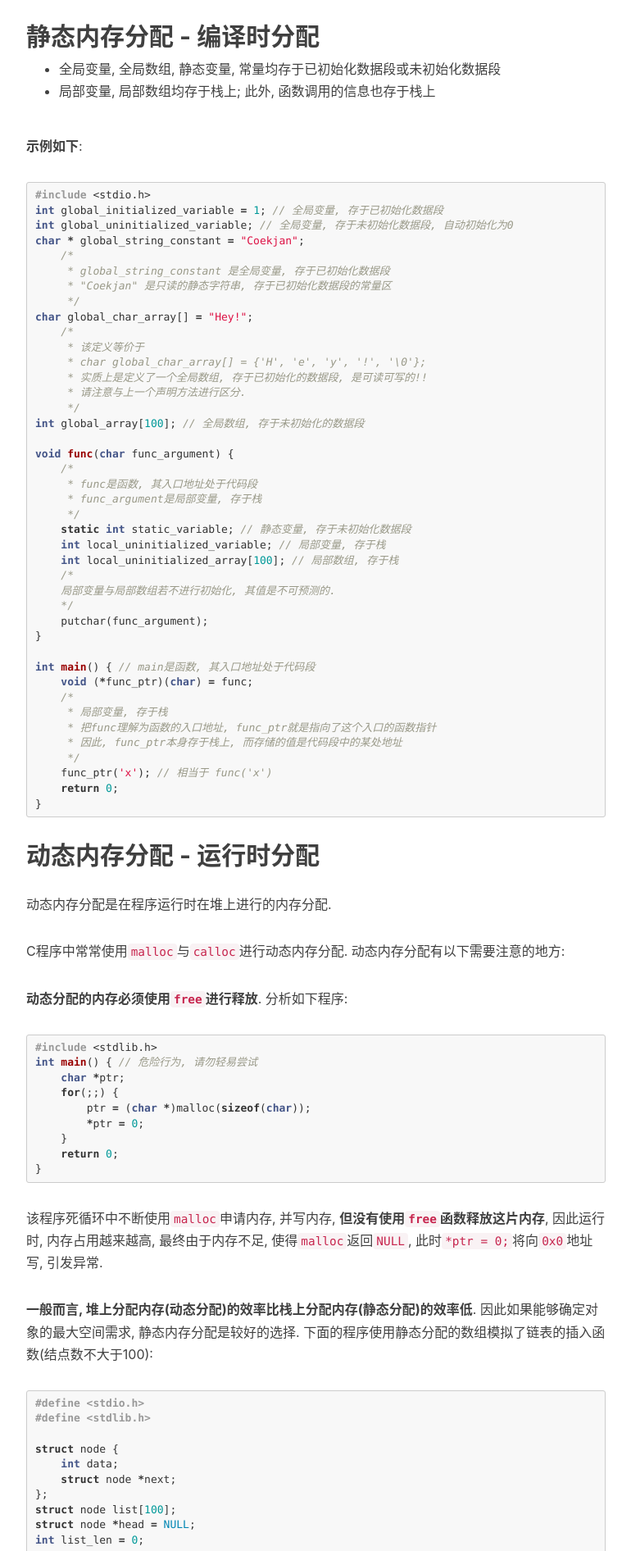
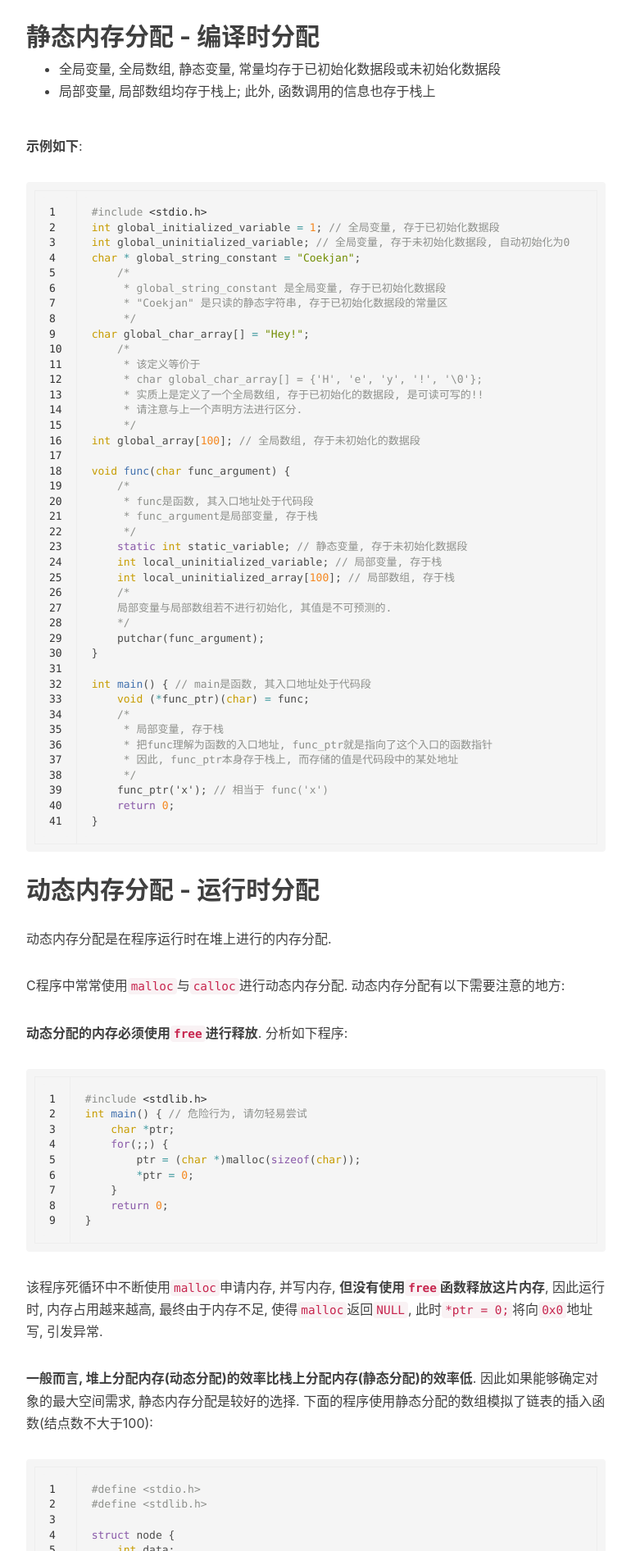
Before and after one commit to Coekjan/coekjan.github.io, a Jekyll site: the page built from _posts/C-Programming/2021-01-18-Memory-Space-And-Allocation.md, in a window 1280 px wide. Shown: the part 1085-2977 px from the top of the page at 82% size, without its empty margins (233-1003 px from the left). Built offline with Jekyll 4.4.1, drawn with Linux system fonts in a browser that asks for light colours; nearby versions of some CDN libraries; comment, search, counter and statistics services are not loaded; some of the changed text lies outside the part shown.

Commit message:
Optimize code-block

```diff
--- a/_config.yml
+++ b/_config.yml
@@ -48,12 +48,12 @@ highlighter: rouge
 kramdown:
   input: GFM                            # use Github Flavored Markdown !important
   syntax_highlighter: rouge
-  # syntax_highlighter_opts:
-  #     span:
-  #       line_numbers: false
-  #     block:
-  #       line_numbers: true
-  #       start_line: 1
+  syntax_highlighter_opts:
+      span:
+        line_numbers: false
+      block:
+        line_numbers: true
+        start_line: 1
 
 
 # Gitalk
--- a/css/hux-blog.css
+++ b/css/hux-blog.css
@@ -282,7 +282,7 @@ pre,
 }
 pre code {
   display: block;
-  width: auto;
+  width: fit-content;
   white-space: pre;
   word-wrap: normal;
 }
--- a/css/syntax.css
+++ b/css/syntax.css
@@ -1,84 +1,136 @@
-/* to make lines scroll instead of wrap */
-/* from http://stackoverflow.com/a/23393920 */
+// Atom's One Dark theme for Jekyll
+// Credits: https://github.com/mgyongyosi/OneDarkJekyll/
 
-.highlight pre code * {
-  white-space: pre-wrap;
+.highlight pre,
+.highlight code,
+.highlight .hll { background-color: #f9f9f9;}
+.highlight .c { color: #8e908c } /* Comment */
+.highlight .err { color: #c82829 } /* Error */
+.highlight .k { color: #8959a8 } /* Keyword */
+.highlight .l { color: #f5871f } /* Literal */
+.highlight .n { color: #4d4d4c } /* Name */
+.highlight .o { color: #3e999f } /* Operator */
+.highlight .p { color: #4d4d4c } /* Punctuation */
+.highlight .cm { color: #8e908c } /* Comment.Multiline */
+.highlight .cp { color: #8e908c } /* Comment.Preproc */
+.highlight .c1 { color: #8e908c } /* Comment.Single */
+.highlight .cs { color: #8e908c } /* Comment.Special */
+.highlight .gd { color: #c82829 } /* Generic.Deleted */
+.highlight .ge { font-style: italic } /* Generic.Emph */
+.highlight .gh { color: #4d4d4c; font-weight: bold } /* Generic.Heading */
+.highlight .gi { color: #718c00 } /* Generic.Inserted */
+.highlight .gp { color: #8e908c; font-weight: bold } /* Generic.Prompt */
+.highlight .gs { font-weight: bold } /* Generic.Strong */
+.highlight .gu { color: #3e999f; font-weight: bold } /* Generic.Subheading */
+.highlight .kc { color: #8959a8 } /* Keyword.Constant */
+.highlight .kd { color: #8959a8 } /* Keyword.Declaration */
+.highlight .kn { color: #3e999f } /* Keyword.Namespace */
+.highlight .kp { color: #8959a8 } /* Keyword.Pseudo */
+.highlight .kr { color: #8959a8 } /* Keyword.Reserved */
+.highlight .kt { color: #c79c00 } /* Keyword.Type */
+.highlight .ld { color: #718c00 } /* Literal.Date */
+.highlight .m { color: #f5871f } /* Literal.Number */
+.highlight .s { color: #718c00 } /* Literal.String */
+.highlight .na { color: #4271ae } /* Name.Attribute */
+.highlight .nb { color: #4d4d4c } /* Name.Builtin */
+.highlight .nc { color: #c79c00 } /* Name.Class */
+.highlight .no { color: #c82829 } /* Name.Constant */
+.highlight .nd { color: #3e999f } /* Name.Decorator */
+.highlight .ni { color: #4d4d4c } /* Name.Entity */
+.highlight .ne { color: #c82829 } /* Name.Exception */
+.highlight .nf { color: #4271ae } /* Name.Function */
+.highlight .nl { color: #4d4d4c } /* Name.Label */
+.highlight .nn { color: #c79c00 } /* Name.Namespace */
+.highlight .nx { color: #4271ae } /* Name.Other */
+.highlight .py { color: #4d4d4c } /* Name.Property */
+.highlight .nt { color: #3e999f } /* Name.Tag */
+.highlight .nv { color: #c82829 } /* Name.Variable */
+.highlight .ow { color: #3e999f } /* Operator.Word */
+.highlight .w { color: #4d4d4c } /* Text.Whitespace */
+.highlight .mf { color: #f5871f } /* Literal.Number.Float */
+.highlight .mh { color: #f5871f } /* Literal.Number.Hex */
+.highlight .mi { color: #f5871f } /* Literal.Number.Integer */
+.highlight .mo { color: #f5871f } /* Literal.Number.Oct */
+.highlight .sb { color: #718c00 } /* Literal.String.Backtick */
+.highlight .sc { color: #4d4d4c } /* Literal.String.Char */
+.highlight .sd { color: #8e908c } /* Literal.String.Doc */
+.highlight .s2 { color: #718c00 } /* Literal.String.Double */
+.highlight .se { color: #f5871f } /* Literal.String.Escape */
+.highlight .sh { color: #718c00 } /* Literal.String.Heredoc */
+.highlight .si { color: #f5871f } /* Literal.String.Interpol */
+.highlight .sx { color: #718c00 } /* Literal.String.Other */
+.highlight .sr { color: #718c00 } /* Literal.String.Regex */
+.highlight .s1 { color: #718c00 } /* Literal.String.Single */
+.highlight .ss { color: #718c00 } /* Literal.String.Symbol */
+.highlight .bp { color: #4d4d4c } /* Name.Builtin.Pseudo */
+.highlight .vc { color: #c82829 } /* Name.Variable.Class */
+.highlight .vg { color: #c82829 } /* Name.Variable.Global */
+.highlight .vi { color: #c82829 } /* Name.Variable.Instance */
+.highlight .il { color: #f5871f } /* Literal.Number.Integer.Long */
+
+// Customize for Hux Blog
+.highlighter-rouge .highlight {
+  margin-bottom: 10px;
+  border-radius: 6px;
+  pre {
+    font-size: 14px;
+    line-height: 1.5;
+    color: #555;
+    background: transparent;
+    border: 0;
+    margin: 0;
+    padding: 0;
+    word-wrap: normal; // Safari Bug
+  }
+  .rouge-table {
+    .rouge-gutter,
+    .rouge-code {
+      border: 0 !important;
+    }
+  }
+  .rouge-code {
+    pre {
+      color: #717172; // default color for nil-lang code
+    }
+  }
+  .table-responsive {
+    margin: 0px;
+    border: 0px;
+  }
+  .table {
+    margin: 0px;
+    table-layout: fixed;
+  }
+  table > tbody > tr {
+    > td {
+      margin: 0;
+      border: 0;
+      padding: 0;
+      > pre {
+        padding: 14px;
+      }
+    }
+  }
+  td.rouge-gutter {
+    width: 56px;
+  }
+  .lineno {
+    text-align: right;
+    // border-right: 1px solid #373434;
+    border-radius: 0px;
+  }
 }
-
-.highlight pre {
-  overflow-x: auto;
+/* Landscape phones and down */
+@media (max-width: 480px) {
+  .highlighter-rouge .highlight {
+    margin-left: -15px;
+    margin-right: -15px;
+    border-radius: 0px;
+    td.rouge-gutter {
+      width: 36px;
+    }
+    table > tbody > tr > td > pre {
+      padding: 14px 10px;
+    }
+  }
 }
-
-/* .highlight pre code {
-  white-space: pre-line;
-} */
-
-
-/*
- * GitHub style for Pygments syntax highlighter, for use with Jekyll
- * Courtesy of GitHub.com
- */
-
-.highlight pre, pre, .highlight .hll { background-color: #f8f8f8; border: 1px solid #ccc; padding: 6px 10px; border-radius: 3px; }
-.highlight .c { color: #999988; font-style: italic; }
-.highlight .err { color: #a61717; background-color: #e3d2d2; }
-.highlight .k { font-weight: bold; }
-.highlight .o { font-weight: bold; }
-.highlight .cm { color: #999988; font-style: italic; }
-.highlight .cp { color: #999999; font-weight: bold; }
-.highlight .c1 { color: #999988; font-style: italic; }
-.highlight .cs { color: #999999; font-weight: bold; font-style: italic; }
-.highlight .gd { color: #000000; background-color: #ffdddd; }
-.highlight .gd .x { color: #000000; background-color: #ffaaaa; }
-.highlight .ge { font-style: italic; }
-.highlight .gr { color: #aa0000; }
-.highlight .gh { color: #999999; }
-.highlight .gi { color: #000000; background-color: #ddffdd; }
-.highlight .gi .x { color: #000000; background-color: #aaffaa; }
-.highlight .go { color: #888888; }
-.highlight .gp { color: #555555; }
-.highlight .gs { font-weight: bold; }
-.highlight .gu { color: #800080; font-weight: bold; }
-.highlight .gt { color: #aa0000; }
-.highlight .kc { font-weight: bold; }
-.highlight .kd { font-weight: bold; }
-.highlight .kn { font-weight: bold; }
-.highlight .kp { font-weight: bold; }
-.highlight .kr { font-weight: bold; }
-.highlight .kt { color: #445588; font-weight: bold; }
-.highlight .m { color: #009999; }
-.highlight .s { color: #dd1144; }
-.highlight .n { color: #333333; }
-.highlight .na { color: teal; }
-.highlight .nb { color: #0086b3; }
-.highlight .nc { color: #445588; font-weight: bold; }
-.highlight .no { color: teal; }
-.highlight .ni { color: purple; }
-.highlight .ne { color: #990000; font-weight: bold; }
-.highlight .nf { color: #990000; font-weight: bold; }
-.highlight .nn { color: #555555; }
-.highlight .nt { color: navy; }
-.highlight .nv { color: teal; }
-.highlight .ow { font-weight: bold; }
-.highlight .w { color: #bbbbbb; }
-.highlight .mf { color: #009999; }
-.highlight .mh { color: #009999; }
-.highlight .mi { color: #009999; }
-.highlight .mo { color: #009999; }
-.highlight .sb { color: #dd1144; }
-.highlight .sc { color: #dd1144; }
-.highlight .sd { color: #dd1144; }
-.highlight .s2 { color: #dd1144; }
-.highlight .se { color: #dd1144; }
-.highlight .sh { color: #dd1144; }
-.highlight .si { color: #dd1144; }
-.highlight .sx { color: #dd1144; }
-.highlight .sr { color: #009926; }
-.highlight .s1 { color: #dd1144; }
-.highlight .ss { color: #990073; }
-.highlight .bp { color: #999999; }
-.highlight .vc { color: teal; }
-.highlight .vg { color: teal; }
-.highlight .vi { color: teal; }
-.highlight .il { color: #009999; }
-.highlight .gc { color: #999; background-color: #EAF2F5; }
```
Also changed, not shown: css/bootstrap.css, css/bootstrap.min.css, css/hux-blog.min.css.
